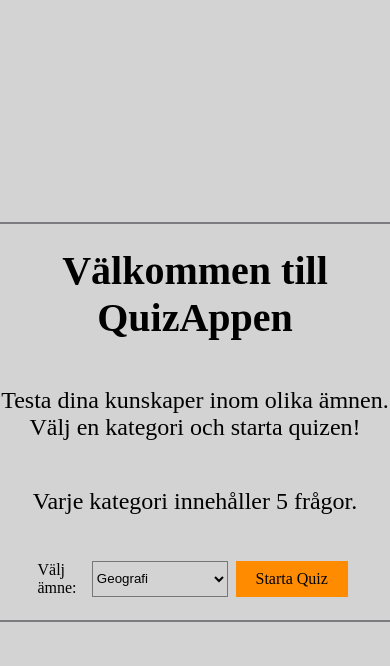
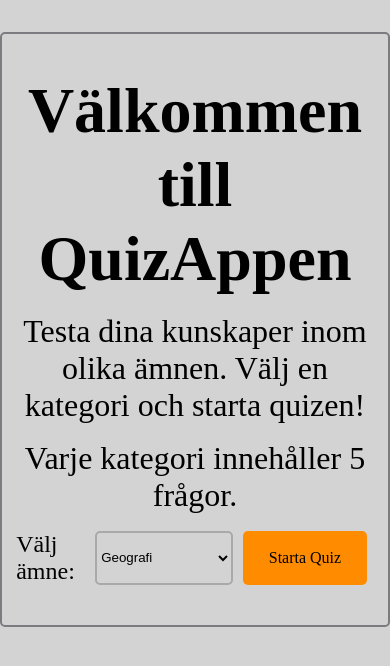
Before and after one commit to Ludvig-D/Webb25-Quizapplikation, a plain HTML site: page index.html in a window 390 px wide. Drawn offline with Linux system fonts and the light colour scheme; a web font is replaced by a local one.

Commit message:
Added responsiveness

```diff
--- a/app.js
+++ b/app.js
@@ -92,8 +92,8 @@ function loadCategories() {
     categorySelect.appendChild(catOption);
   }
 }
+loadCategories();
 
-loadCategories();
 // hämta frågorna för vald kategori på onclick
 startBtn.addEventListener('click', () => {
   const selectedCategory = categorySelect.value;
@@ -162,10 +162,12 @@ function handleAnswer(selectedIndex) {
 //ersätt knapparna med en innerHTML , visa resultatet och en conditional för om du inte får några rätt
 function showResults() {
   questionText.textContent = 'Quiz slutfört!';
+  console.log(answersContainer);
+
   answersContainer.innerHTML = `
     <div class="results">
      <p>Du fick: ${score} av ${currentQuestions.length} rätt</p>
-      <h1>${score > 0 ? 'Bra jobbat!' : 'bättre lycka nästa gång!'}</h1>
+      <h1>${score > 0 ? 'Bra jobbat!' : 'Bättre lycka nästa gång!'}</h1>
       <button class="answer-btn" onclick="restartQuiz()">Spela igen</button>
     </div>
   `;
--- a/style.css
+++ b/style.css
@@ -1,4 +1,4 @@
-@import url("https://fonts.googleapis.com/css2?family=Honk&display=swap");
+@import url('https://fonts.googleapis.com/css2?family=Honk&display=swap');
 
 * {
   margin: 0;
@@ -6,103 +6,116 @@
   box-sizing: border-box;
 }
 
+html,
 body {
   display: flex;
   justify-content: center;
-
   align-items: center;
   height: 100vh;
+  width: 100vw;
   background-color: lightgray;
 }
 
 .start-page {
-  width: 400px;
-  height: 400px;
   border: 2px solid rgb(123, 123, 128);
   display: flex;
   justify-content: space-around;
   align-items: center;
   flex-direction: column;
   border-radius: 5px;
+  height: 100%;
+  padding: 2rem 0;
+}
+
+.start-page label {
+  font-size: 1.5rem;
+}
+
+.container {
+  width: 50%;
+  display: flex;
+  align-items: center;
+  justify-content: center;
 }
 
 h1 {
   text-align: center;
-  font-family: "Honk";
-  font-size: 40px;
-  margin-left: 15px;
-  margin-right: 15px;
+  font-family: 'Honk';
+  font-size: 4rem;
+  margin: 0 1rem;
 }
 
 p {
   text-align: center;
-  font-family: "Honk";
-  font-size: 24px;
+  font-family: 'Honk';
+  font-size: 2rem;
+  padding: 0 1rem;
 }
 
 .quiz {
   display: flex;
   gap: 3px;
   label {
-    font-family: "Honk";
+    font-family: 'Honk';
   }
   select {
     background-color: lightgray;
+    border-radius: 5px;
+    border: 2px solid darkgray;
   }
 }
+
 button {
   all: unset;
   background-color: rgb(255, 140, 0);
-  margin: 0 5px;
+  margin: 0 0.4rem;
   width: 40%;
-  padding: 5px 10px;
+  padding: 0.4rem 0.7rem;
   text-align: center;
+  border-radius: 5px;
 }
+
 button:hover {
   background-color: rgb(221, 111, 8);
 }
 
 select:hover {
   background-color: rgb(221, 111, 8);
+  color: #fff;
+  border: 2px solid #c16108;
 }
 
 /* QUESTIONS PAGE */
 
 .questions-page {
-  width: 400px;
-  height: 400px;
   border: 2px solid rgb(13, 123, 128);
   display: none;
-  justify-content: space-around;
-  align-items: center;
-  flex-direction: column;
   border-radius: 5px;
+  padding: 2rem 0;
 }
 
 #question-counter {
-  font-family: "Honk";
+  font-family: 'Honk';
   display: flex;
   justify-content: center;
-  margin-top: 30px;
+  margin-top: 1.8rem;
   font-size: 24px;
-  width: 100%;
 }
 
 #answers-container {
   display: flex;
-  margin-top: 30px;
+  margin-top: 1.8rem;
   flex-direction: column;
   align-items: center;
-  gap: 10px;
-  width: 100%;
+  gap: 0.7rem;
 }
 
 .results h1 {
-  margin-bottom: 15px;
+  margin-bottom: 1rem;
 }
 
 .results p {
-  margin-bottom: 20px;
+  margin-bottom: 1.2rem;
 }
 
 .results {
@@ -110,5 +123,17 @@ select:hover {
   flex-direction: column;
   align-items: center;
   text-align: center;
-  width: 100%;
 }
+
+@media (width <= 500px) {
+  .container {
+    width: 100%;
+    height: 80%;
+  }
+  html,
+  body {
+    align-items: start;
+    padding-top: 1rem;
+    height: 90vh;
+  }
+}
```
